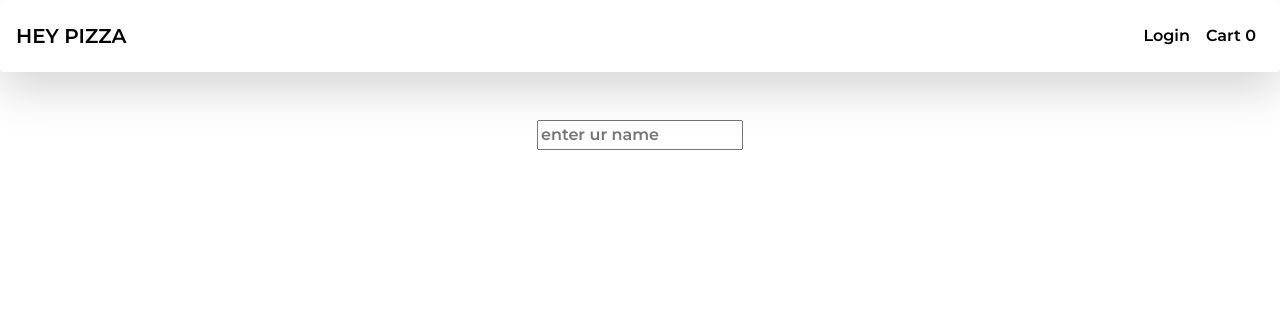
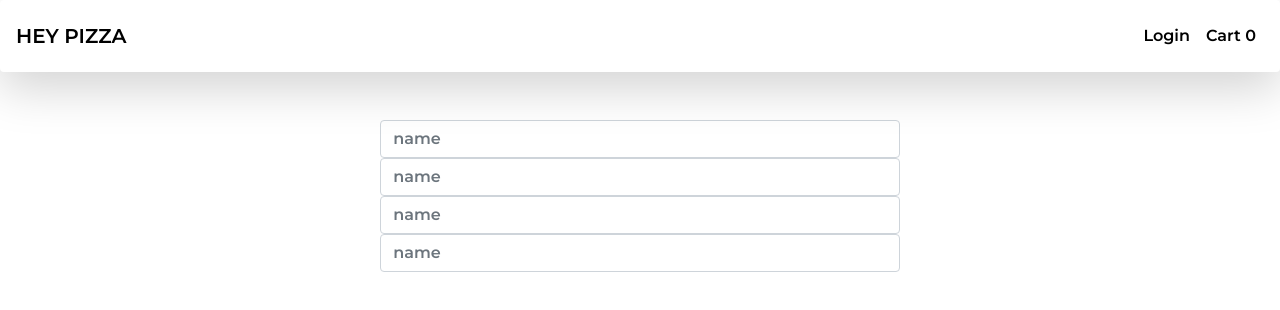
Before and after one commit to sakthiveltsmr/Pizza-Front-End-using-React, a React (Create React App) app: page /register in a window 1280 px wide. Shown: the top 310 px of the page. Built offline with nearby package versions, Linux system fonts and the light colour scheme.

Commit message:
register

```diff
--- a/src/pages/Register/Register.js
+++ b/src/pages/Register/Register.js
@@ -8,8 +8,26 @@ export default function Register() {
           <div>
             <input
               type="text"
-              placeholder="enter ur name"
-              className="form-controll"
+              placeholder="name"
+              className="form-control"
+              required
+            />
+            <input
+              type="text"
+              placeholder="name"
+              className="form-control"
+              required
+            />
+            <input
+              type="text"
+              placeholder="name"
+              className="form-control"
+              required
+            />
+            <input
+              type="text"
+              placeholder="name"
+              className="form-control"
               required
             />
           </div>
```
